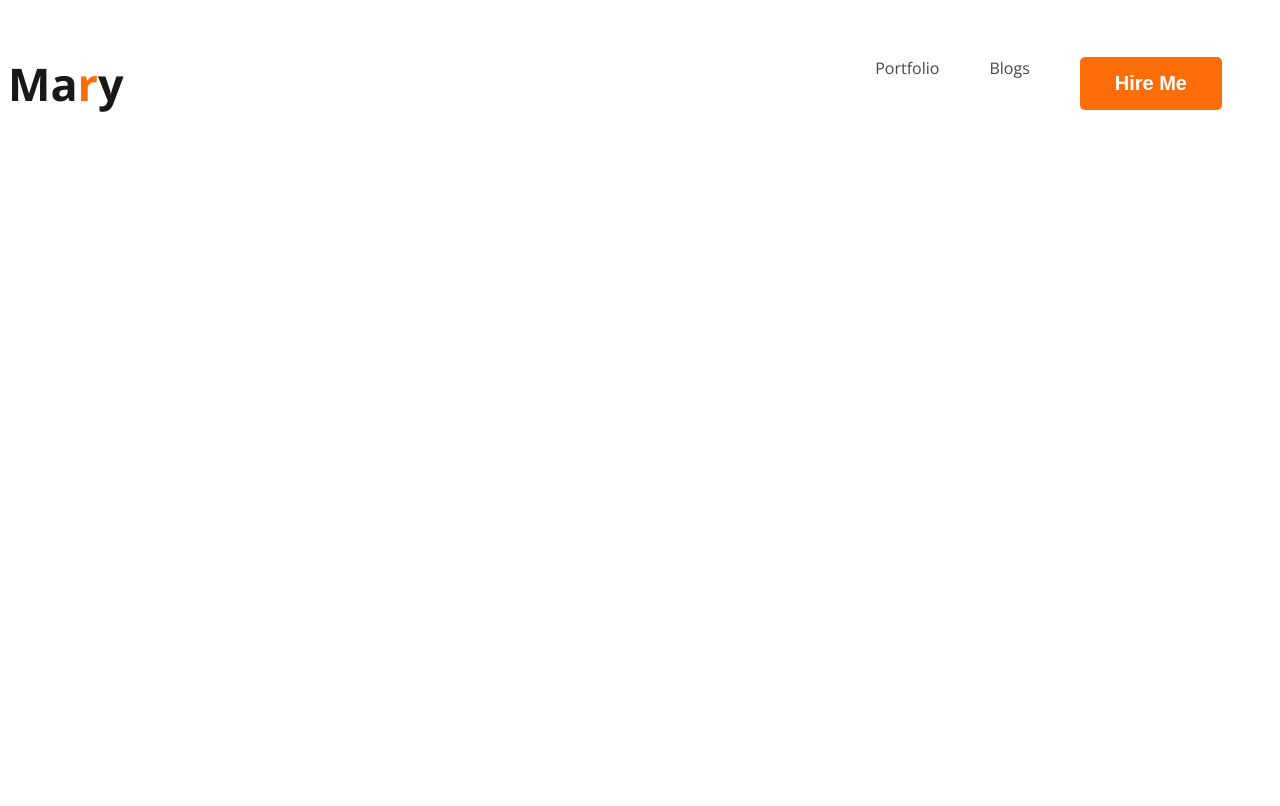
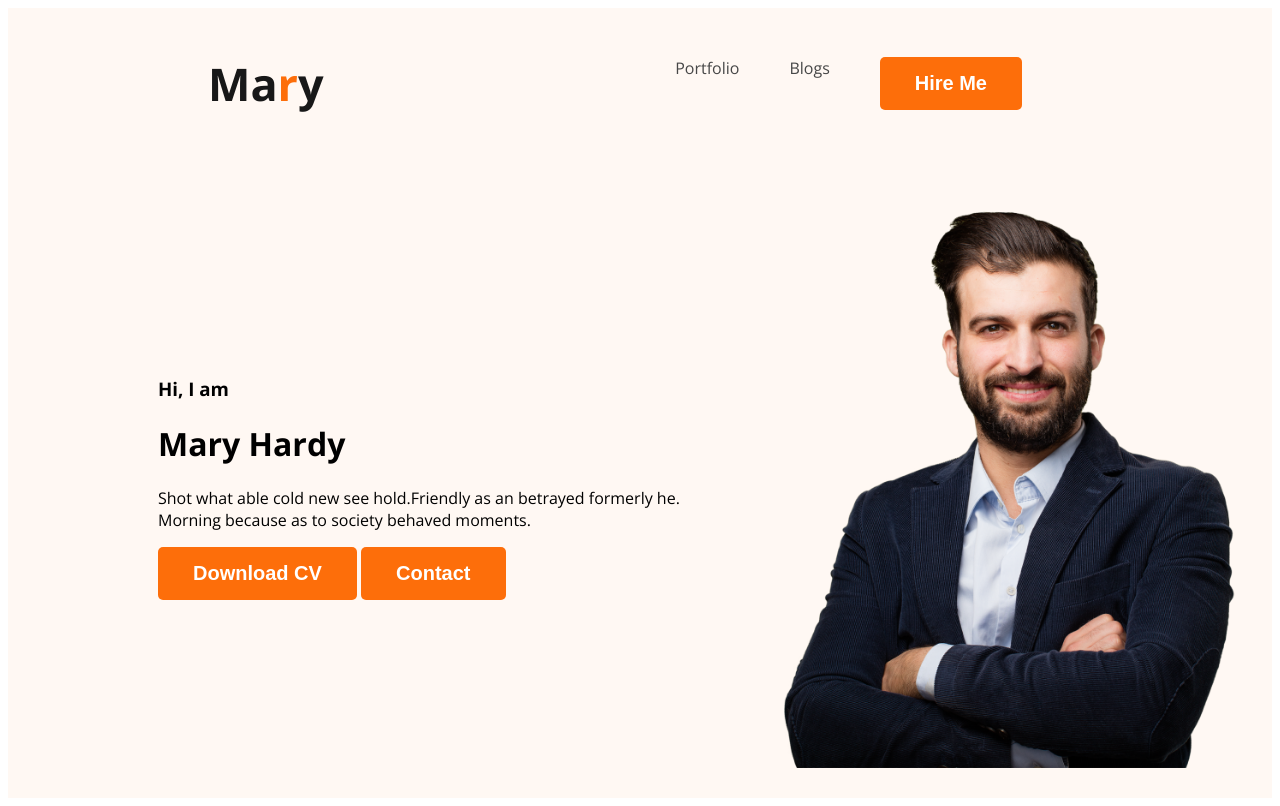
Before and after one commit to shamimruhrd/webdeveloper-portfolio, a plain HTML site: page index.html in a window 1280 px wide. Drawn offline with nearby package versions, Linux system fonts and the light colour scheme.

Commit message:
added banner

```diff
--- a/index.html
+++ b/index.html
@@ -12,7 +12,7 @@
     <link rel="stylesheet" href="styles/portfolio.css">
 </head>
 <body>
-    <header>
+    <header class="header">
         <nav>
             <h3 class="nav-title">Ma<span class="text-primary">r</span>y</h3>
             <ul>
@@ -22,6 +22,16 @@
 
             </ul>
         </nav>
+        <div class="banner">
+            <div class="banner-content">
+                <h3 class="banner-greting">Hi, I  am</h3>
+                <h1 class="banner-title">Mary Hardy</h1>
+                <p>Shot what able cold new see hold.Friendly as an betrayed formerly he. Morning because as to society behaved moments.</p>
+                <button class="btn-primary">Download CV</button>
+                <button class="btn-primary">Contact</button>
+            </div>
+            <img class="profile-pic" src="images/hardy.png" alt="">
+        </div>
 
     </header>
     <main>
--- a/styles/portfolio.css
+++ b/styles/portfolio.css
@@ -8,6 +8,7 @@ nav {
     display: flex;
     justify-content: space-between;
     align-items: center;
+    margin: 0 200px;
 
 }
 .text-primary {
@@ -41,3 +42,15 @@ nav a {
     text-decoration: none;
     color: #474747;
 }
+/* header related style */
+.header {
+    background-color: #FFF8F3;
+}
+.banner {
+    padding: 30px 30px 30px 150px;
+    display: flex;
+    align-items: center;
+}
+.banner .profile-pic {
+    width: 500px;
+}
```
Also changed, not shown: images/developer.png (added), images/hardy.png (added), images/header_bg.png (added), images/icons/facebook.png (added), images/icons/insta.png (added), images/icons/js.png (added), images/icons/mongo.png (added), images/icons/nodejs.png (added), images/icons/react.png (added), images/icons/twitter.png (added), images/images.jfif (deleted).
